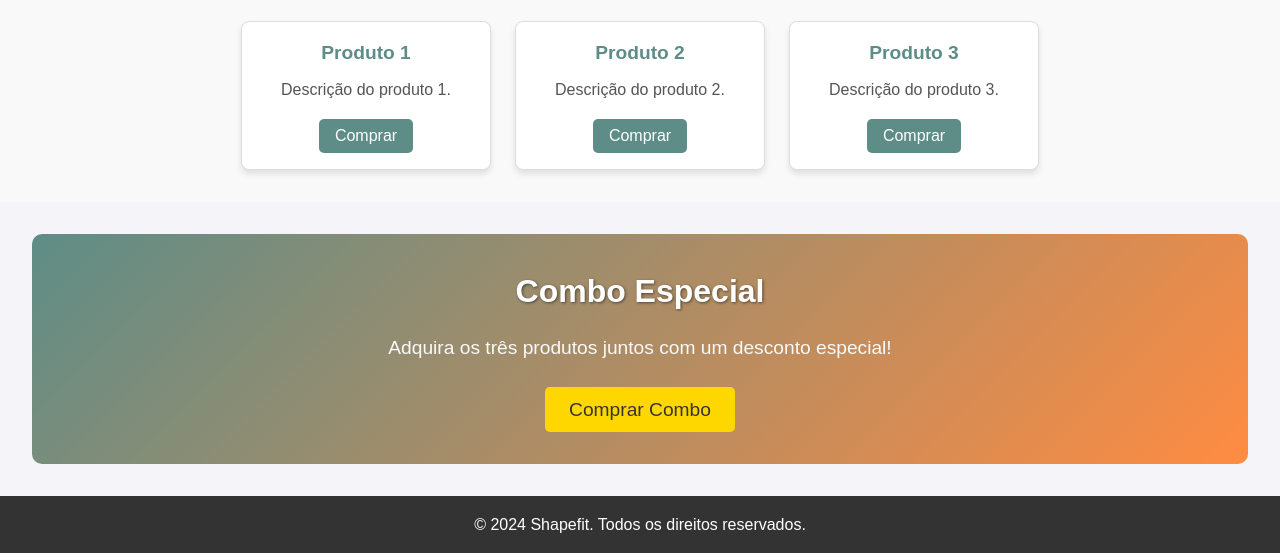
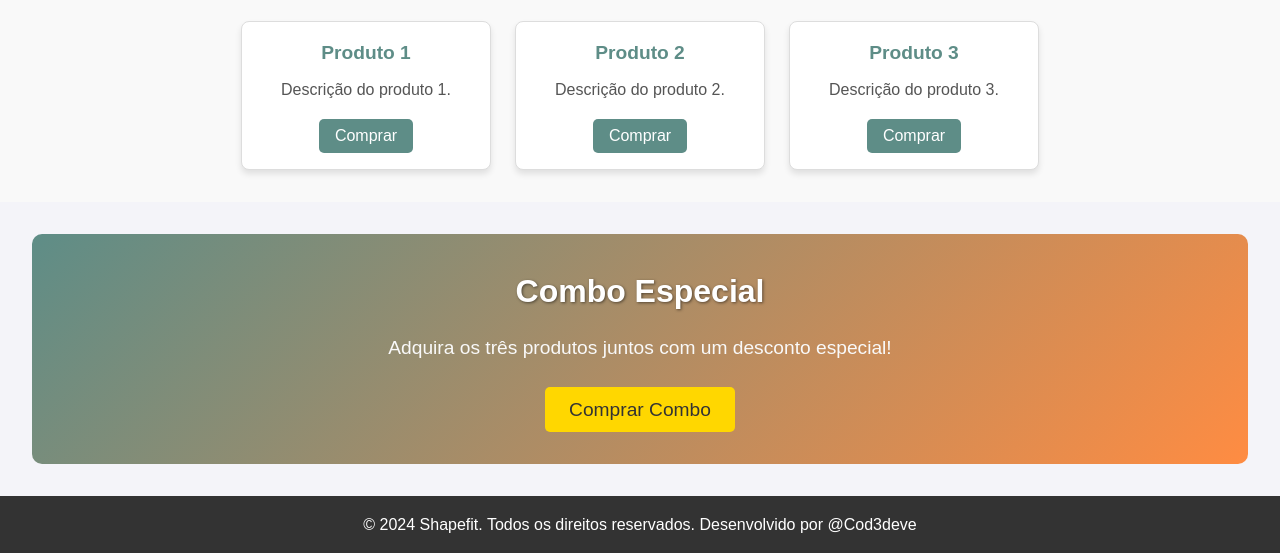
Before and after one commit to pedrohpiri/Shapefit, a plain HTML site: page index.html in a window 1280 px wide. Shown: the part 464-1017 px from the top of the page. Drawn offline with Linux system fonts and the light colour scheme; a script that the page names is missing.

Commit message:
alteração no rodape

```diff
--- a/index.html
+++ b/index.html
@@ -66,7 +66,7 @@
 
     <!-- Rodapé -->
     <footer>
-        <p>&copy; 2024 Shapefit. Todos os direitos reservados.</p>
+        <p>&copy; 2024 Shapefit. Todos os direitos reservados. Desenvolvido por @Cod3deve</p>
     </footer>
 
     <script src="script.js"></script>
```
